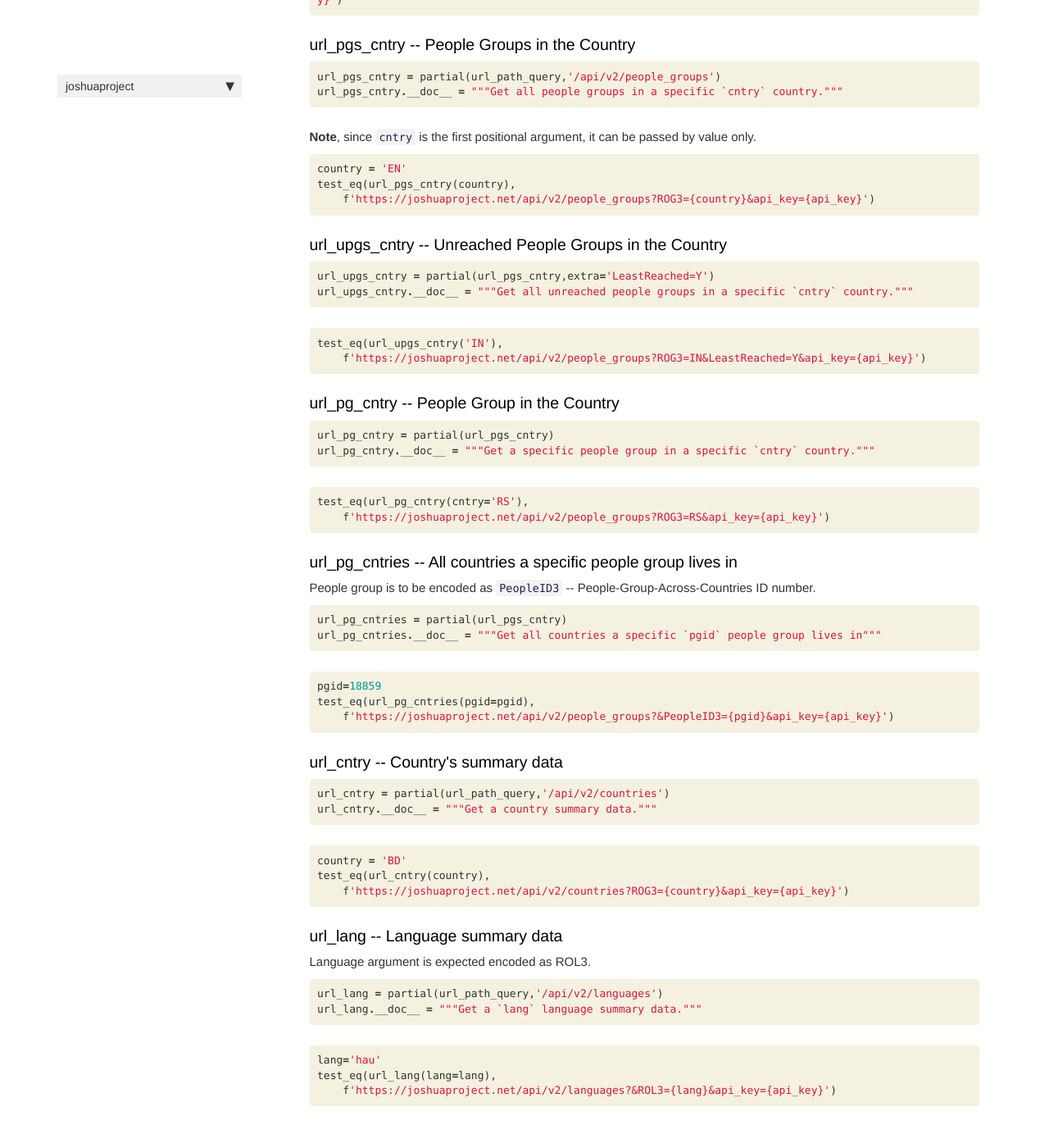
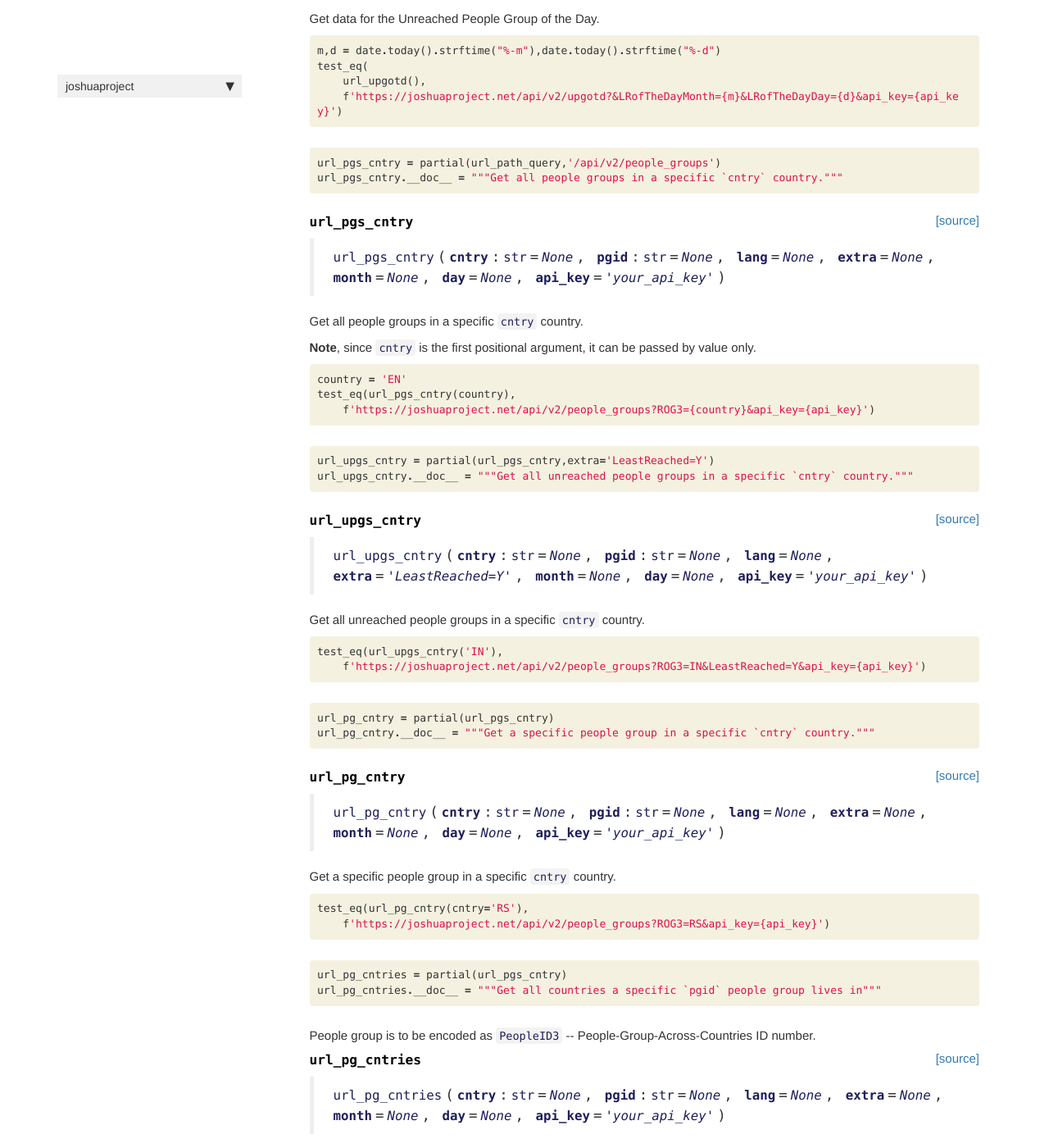
Before and after one commit to kdorichev/joshuaproject, a Jekyll site: the page built from docs/url.html, in a window 1280 px wide and 1400 px high, scrolled down 1253 px. Shown: the whole window at 82% size. Built offline with Jekyll 4.4.1, drawn with Linux system fonts in a browser that asks for light colours; nearby versions of some CDN libraries; comment, search, counter and statistics services are not loaded; some of the changed text lies outside the part shown.

Commit message:
show_doc for url module

```diff
--- a/docs/url.html
+++ b/docs/url.html
@@ -25,6 +25,19 @@ summary: "`url` module of the library. Functions related to URL construction"
 <div class="cell border-box-sizing code_cell rendered">
 
 </div>
+<div class="cell border-box-sizing code_cell rendered">
+<div class="input">
+
+<div class="inner_cell">
+    <div class="input_area">
+<div class=" highlight hl-ipython3"><pre><span></span><span class="kn">from</span> <span class="nn">nbdev.showdoc</span> <span class="k">import</span> <span class="o">*</span>
+</pre></div>
+
+    </div>
+</div>
+</div>
+
+</div>
 <div class="cell border-box-sizing text_cell rendered"><div class="inner_cell">
 <div class="text_cell_render border-box-sizing rendered_html">
 <h2 id="URL-Construction-Functions">URL Construction Functions<a class="anchor-link" href="#URL-Construction-Functions">&#182;</a></h2>
@@ -46,7 +59,7 @@ summary: "`url` module of the library. Functions related to URL construction"
 
 
 <div class="output_markdown rendered_html output_subarea ">
-<h3 id="url_path_query" class="doc_header"><code>url_path_query</code><a href="https://github.com/kdorichev/joshuaproject/tree/master/joshuaproject/url.py#L19" class="source_link" style="float:right">[source]</a></h3><blockquote><p><code>url_path_query</code>(<strong><code>path</code></strong>:<code>str</code>, <strong><code>cntry</code></strong>:<code>str</code>=<em><code>None</code></em>, <strong><code>pgid</code></strong>:<code>str</code>=<em><code>None</code></em>, <strong><code>lang</code></strong>=<em><code>None</code></em>, <strong><code>extra</code></strong>=<em><code>None</code></em>, <strong><code>month</code></strong>=<em><code>None</code></em>, <strong><code>day</code></strong>=<em><code>None</code></em>, <strong><code>api_key</code></strong>=<em><code>'your_api_key'</code></em>)</p>
+<h4 id="url_path_query" class="doc_header"><code>url_path_query</code><a href="https://github.com/kdorichev/joshuaproject/tree/master/joshuaproject/url.py#L19" class="source_link" style="float:right">[source]</a></h4><blockquote><p><code>url_path_query</code>(<strong><code>path</code></strong>:<code>str</code>, <strong><code>cntry</code></strong>:<code>str</code>=<em><code>None</code></em>, <strong><code>pgid</code></strong>:<code>str</code>=<em><code>None</code></em>, <strong><code>lang</code></strong>=<em><code>None</code></em>, <strong><code>extra</code></strong>=<em><code>None</code></em>, <strong><code>month</code></strong>=<em><code>None</code></em>, <strong><code>day</code></strong>=<em><code>None</code></em>, <strong><code>api_key</code></strong>=<em><code>'your_api_key'</code></em>)</p>
 </blockquote>
 <p>Builds and returns a string url to query <code>path</code> for <code>cntry</code>
 with optional <code>pgid</code>,<code>extra</code>,<code>month</code> and <code>day</code>.</p>
@@ -85,22 +98,37 @@ with optional <code>pgid</code>,<code>extra</code>,<code>month</code> and <code>
 </div>
 
 </div>
-<div class="cell border-box-sizing text_cell rendered"><div class="inner_cell">
-<div class="text_cell_render border-box-sizing rendered_html">
-<h3 id="url_upgotd----Unreached-People-Group-of-the-Day">url_upgotd -- Unreached People Group of the Day<a class="anchor-link" href="#url_upgotd----Unreached-People-Group-of-the-Day">&#182;</a></h3>
-</div>
-</div>
-</div>
 <div class="cell border-box-sizing code_cell rendered">
 <div class="input">
 
 <div class="inner_cell">
     <div class="input_area">
 <div class=" highlight hl-ipython3"><pre><span></span><span class="n">url_upgotd</span> <span class="o">=</span> <span class="n">partial</span><span class="p">(</span><span class="n">url_path_query</span><span class="p">,</span><span class="s1">&#39;/api/v2/upgotd&#39;</span><span class="p">)</span>
-<span class="n">url_upgotd</span><span class="o">.</span><span class="vm">__doc__</span> <span class="o">=</span> <span class="s2">&quot;&quot;&quot;Get data for the UPG of the day.&quot;&quot;&quot;</span>
+<span class="n">url_upgotd</span><span class="o">.</span><span class="vm">__doc__</span> <span class="o">=</span> <span class="s2">&quot;&quot;&quot;Get data for the Unreached People Group of the Day.&quot;&quot;&quot;</span>
 </pre></div>
 
     </div>
+</div>
+</div>
+
+</div>
+<div class="cell border-box-sizing code_cell rendered">
+
+<div class="output_wrapper">
+<div class="output">
+
+<div class="output_area">
+
+
+<div class="output_markdown rendered_html output_subarea ">
+<h4 id="url_upgotd" class="doc_header"><code>url_upgotd</code><a href="" class="source_link" style="float:right">[source]</a></h4><blockquote><p><code>url_upgotd</code>(<strong><code>cntry</code></strong>:<code>str</code>=<em><code>None</code></em>, <strong><code>pgid</code></strong>:<code>str</code>=<em><code>None</code></em>, <strong><code>lang</code></strong>=<em><code>None</code></em>, <strong><code>extra</code></strong>=<em><code>None</code></em>, <strong><code>month</code></strong>=<em><code>None</code></em>, <strong><code>day</code></strong>=<em><code>None</code></em>, <strong><code>api_key</code></strong>=<em><code>'your_api_key'</code></em>)</p>
+</blockquote>
+<p>Get data for the Unreached People Group of the Day.</p>
+
+</div>
+
+</div>
+
 </div>
 </div>
 
@@ -121,12 +149,6 @@ with optional <code>pgid</code>,<code>extra</code>,<code>month</code> and <code>
 </div>
 
 </div>
-<div class="cell border-box-sizing text_cell rendered"><div class="inner_cell">
-<div class="text_cell_render border-box-sizing rendered_html">
-<h3 id="url_pgs_cntry----People-Groups-in-the-Country">url_pgs_cntry -- People Groups in the Country<a class="anchor-link" href="#url_pgs_cntry----People-Groups-in-the-Country">&#182;</a></h3>
-</div>
-</div>
-</div>
 <div class="cell border-box-sizing code_cell rendered">
 <div class="input">
 
@@ -137,6 +159,27 @@ with optional <code>pgid</code>,<code>extra</code>,<code>month</code> and <code>
 </pre></div>
 
     </div>
+</div>
+</div>
+
+</div>
+<div class="cell border-box-sizing code_cell rendered">
+
+<div class="output_wrapper">
+<div class="output">
+
+<div class="output_area">
+
+
+<div class="output_markdown rendered_html output_subarea ">
+<h4 id="url_pgs_cntry" class="doc_header"><code>url_pgs_cntry</code><a href="" class="source_link" style="float:right">[source]</a></h4><blockquote><p><code>url_pgs_cntry</code>(<strong><code>cntry</code></strong>:<code>str</code>=<em><code>None</code></em>, <strong><code>pgid</code></strong>:<code>str</code>=<em><code>None</code></em>, <strong><code>lang</code></strong>=<em><code>None</code></em>, <strong><code>extra</code></strong>=<em><code>None</code></em>, <strong><code>month</code></strong>=<em><code>None</code></em>, <strong><code>day</code></strong>=<em><code>None</code></em>, <strong><code>api_key</code></strong>=<em><code>'your_api_key'</code></em>)</p>
+</blockquote>
+<p>Get all people groups in a specific <code>cntry</code> country.</p>
+
+</div>
+
+</div>
+
 </div>
 </div>
 
@@ -163,12 +206,6 @@ with optional <code>pgid</code>,<code>extra</code>,<code>month</code> and <code>
 </div>
 
 </div>
-<div class="cell border-box-sizing text_cell rendered"><div class="inner_cell">
-<div class="text_cell_render border-box-sizing rendered_html">
-<h3 id="url_upgs_cntry----Unreached-People-Groups-in-the-Country">url_upgs_cntry -- Unreached People Groups in the Country<a class="anchor-link" href="#url_upgs_cntry----Unreached-People-Groups-in-the-Country">&#182;</a></h3>
-</div>
-</div>
-</div>
 <div class="cell border-box-sizing code_cell rendered">
 <div class="input">
 
@@ -179,6 +216,27 @@ with optional <code>pgid</code>,<code>extra</code>,<code>month</code> and <code>
 </pre></div>
 
     </div>
+</div>
+</div>
+
+</div>
+<div class="cell border-box-sizing code_cell rendered">
+
+<div class="output_wrapper">
+<div class="output">
+
+<div class="output_area">
+
+
+<div class="output_markdown rendered_html output_subarea ">
+<h4 id="url_upgs_cntry" class="doc_header"><code>url_upgs_cntry</code><a href="" class="source_link" style="float:right">[source]</a></h4><blockquote><p><code>url_upgs_cntry</code>(<strong><code>cntry</code></strong>:<code>str</code>=<em><code>None</code></em>, <strong><code>pgid</code></strong>:<code>str</code>=<em><code>None</code></em>, <strong><code>lang</code></strong>=<em><code>None</code></em>, <strong><code>extra</code></strong>=<em><code>'LeastReached=Y'</code></em>, <strong><code>month</code></strong>=<em><code>None</code></em>, <strong><code>day</code></strong>=<em><code>None</code></em>, <strong><code>api_key</code></strong>=<em><code>'your_api_key'</code></em>)</p>
+</blockquote>
+<p>Get all unreached people groups in a specific <code>cntry</code> country.</p>
+
+</div>
+
+</div>
+
 </div>
 </div>
 
@@ -197,12 +255,6 @@ with optional <code>pgid</code>,<code>extra</code>,<code>month</code> and <code>
 </div>
 
 </div>
-<div class="cell border-box-sizing text_cell rendered"><div class="inner_cell">
-<div class="text_cell_render border-box-sizing rendered_html">
-<h3 id="url_pg_cntry----People-Group-in-the-Country">url_pg_cntry -- People Group in the Country<a class="anchor-link" href="#url_pg_cntry----People-Group-in-the-Country">&#182;</a></h3>
-</div>
-</div>
-</div>
 <div class="cell border-box-sizing code_cell rendered">
 <div class="input">
 
@@ -213,6 +265,27 @@ with optional <code>pgid</code>,<code>extra</code>,<code>month</code> and <code>
 </pre></div>
 
     </div>
+</div>
+</div>
+
+</div>
+<div class="cell border-box-sizing code_cell rendered">
+
+<div class="output_wrapper">
+<div class="output">
+
+<div class="output_area">
+
+
+<div class="output_markdown rendered_html output_subarea ">
+<h4 id="url_pg_cntry" class="doc_header"><code>url_pg_cntry</code><a href="" class="source_link" style="float:right">[source]</a></h4><blockquote><p><code>url_pg_cntry</code>(<strong><code>cntry</code></strong>:<code>str</code>=<em><code>None</code></em>, <strong><code>pgid</code></strong>:<code>str</code>=<em><code>None</code></em>, <strong><code>lang</code></strong>=<em><code>None</code></em>, <strong><code>extra</code></strong>=<em><code>None</code></em>, <strong><code>month</code></strong>=<em><code>None</code></em>, <strong><code>day</code></strong>=<em><code>None</code></em>, <strong><code>api_key</code></strong>=<em><code>'your_api_key'</code></em>)</p>
+</blockquote>
+<p>Get a specific people group in a specific <code>cntry</code> country.</p>
+
+</div>
+
+</div>
+
 </div>
 </div>
 
@@ -231,19 +304,6 @@ with optional <code>pgid</code>,<code>extra</code>,<code>month</code> and <code>
 </div>
 
 </div>
-<div class="cell border-box-sizing text_cell rendered"><div class="inner_cell">
-<div class="text_cell_render border-box-sizing rendered_html">
-<h3 id="url_pg_cntries----All-countries-a-specific-people-group-lives-in">url_pg_cntries -- All countries a specific people group lives in<a class="anchor-link" href="#url_pg_cntries----All-countries-a-specific-people-group-lives-in">&#182;</a></h3>
-</div>
-</div>
-</div>
-<div class="cell border-box-sizing text_cell rendered"><div class="inner_cell">
-<div class="text_cell_render border-box-sizing rendered_html">
-<p>People group is to be encoded as <code>PeopleID3</code> -- People-Group-Across-Countries ID number.</p>
-
-</div>
-</div>
-</div>
 <div class="cell border-box-sizing code_cell rendered">
 <div class="input">
 
@@ -254,6 +314,34 @@ with optional <code>pgid</code>,<code>extra</code>,<code>month</code> and <code>
 </pre></div>
 
     </div>
+</div>
+</div>
+
+</div>
+<div class="cell border-box-sizing text_cell rendered"><div class="inner_cell">
+<div class="text_cell_render border-box-sizing rendered_html">
+<p>People group is to be encoded as <code>PeopleID3</code> -- People-Group-Across-Countries ID number.</p>
+
+</div>
+</div>
+</div>
+<div class="cell border-box-sizing code_cell rendered">
+
+<div class="output_wrapper">
+<div class="output">
+
+<div class="output_area">
+
+
+<div class="output_markdown rendered_html output_subarea ">
+<h4 id="url_pg_cntries" class="doc_header"><code>url_pg_cntries</code><a href="" class="source_link" style="float:right">[source]</a></h4><blockquote><p><code>url_pg_cntries</code>(<strong><code>cntry</code></strong>:<code>str</code>=<em><code>None</code></em>, <strong><code>pgid</code></strong>:<code>str</code>=<em><code>None</code></em>, <strong><code>lang</code></strong>=<em><code>None</code></em>, <strong><code>extra</code></strong>=<em><code>None</code></em>, <strong><code>month</code></strong>=<em><code>None</code></em>, <strong><code>day</code></strong>=<em><code>None</code></em>, <strong><code>api_key</code></strong>=<em><code>'your_api_key'</code></em>)</p>
+</blockquote>
+<p>Get all countries a specific <code>pgid</code> people group lives in</p>
+
+</div>
+
+</div>
+
 </div>
 </div>
 
@@ -273,12 +361,6 @@ with optional <code>pgid</code>,<code>extra</code>,<code>month</code> and <code>
 </div>
 
 </div>
-<div class="cell border-box-sizing text_cell rendered"><div class="inner_cell">
-<div class="text_cell_render border-box-sizing rendered_html">
-<h3 id="url_cntry----Country's-summary-data">url_cntry -- Country's summary data<a class="anchor-link" href="#url_cntry----Country's-summary-data">&#182;</a></h3>
-</div>
-</div>
-</div>
 <div class="cell border-box-sizing code_cell rendered">
 <div class="input">
 
@@ -289,6 +371,27 @@ with optional <code>pgid</code>,<code>extra</code>,<code>month</code> and <code>
 </pre></div>
 
     </div>
+</div>
+</div>
+
+</div>
+<div class="cell border-box-sizing code_cell rendered">
+
+<div class="output_wrapper">
+<div class="output">
+
+<div class="output_area">
+
+
+<div class="output_markdown rendered_html output_subarea ">
+<h4 id="url_cntry" class="doc_header"><code>url_cntry</code><a href="" class="source_link" style="float:right">[source]</a></h4><blockquote><p><code>url_cntry</code>(<strong><code>cntry</code></strong>:<code>str</code>=<em><code>None</code></em>, <strong><code>pgid</code></strong>:<code>str</code>=<em><code>None</code></em>, <strong><code>lang</code></strong>=<em><code>None</code></em>, <strong><code>extra</code></strong>=<em><code>None</code></em>, <strong><code>month</code></strong>=<em><code>None</code></em>, <strong><code>day</code></strong>=<em><code>None</code></em>, <strong><code>api_key</code></strong>=<em><code>'your_api_key'</code></em>)</p>
+</blockquote>
+<p>Get a country summary data.</p>
+
+</div>
+
+</div>
+
 </div>
 </div>
 
@@ -308,11 +411,19 @@ with optional <code>pgid</code>,<code>extra</code>,<code>month</code> and <code>
 </div>
 
 </div>
-<div class="cell border-box-sizing text_cell rendered"><div class="inner_cell">
-<div class="text_cell_render border-box-sizing rendered_html">
-<h3 id="url_lang----Language-summary-data">url_lang -- Language summary data<a class="anchor-link" href="#url_lang----Language-summary-data">&#182;</a></h3>
+<div class="cell border-box-sizing code_cell rendered">
+<div class="input">
+
+<div class="inner_cell">
+    <div class="input_area">
+<div class=" highlight hl-ipython3"><pre><span></span><span class="n">url_lang</span> <span class="o">=</span> <span class="n">partial</span><span class="p">(</span><span class="n">url_path_query</span><span class="p">,</span><span class="s1">&#39;/api/v2/languages&#39;</span><span class="p">)</span>
+<span class="n">url_lang</span><span class="o">.</span><span class="vm">__doc__</span> <span class="o">=</span> <span class="s2">&quot;&quot;&quot;Get summary data for `lang` language.&quot;&quot;&quot;</span>
+</pre></div>
+
+    </div>
 </div>
 </div>
+
 </div>
 <div class="cell border-box-sizing text_cell rendered"><div class="inner_cell">
 <div class="text_cell_render border-box-sizing rendered_html">
@@ -322,17 +433,6 @@ with optional <code>pgid</code>,<code>extra</code>,<code>month</code> and <code>
 </div>
 </div>
 <div class="cell border-box-sizing code_cell rendered">
-<div class="input">
-
-<div class="inner_cell">
-    <div class="input_area">
-<div class=" highlight hl-ipython3"><pre><span></span><span class="n">url_lang</span> <span class="o">=</span> <span class="n">partial</span><span class="p">(</span><span class="n">url_path_query</span><span class="p">,</span><span class="s1">&#39;/api/v2/languages&#39;</span><span class="p">)</span>
-<span class="n">url_lang</span><span class="o">.</span><span class="vm">__doc__</span> <span class="o">=</span> <span class="s2">&quot;&quot;&quot;Get a `lang` language summary data.&quot;&quot;&quot;</span>
-</pre></div>
-
-    </div>
-</div>
-</div>
 
 </div>
 <div class="cell border-box-sizing code_cell rendered">
--- a/joshuaproject/url.py
+++ b/joshuaproject/url.py
@@ -37,7 +37,7 @@ def url_path_query(path:str,cntry:str=None,pgid:str=None,lang=None,extra=None,mo
 
 # Cell
 url_upgotd = partial(url_path_query,'/api/v2/upgotd')
-url_upgotd.__doc__ = """Get data for the UPG of the day."""
+url_upgotd.__doc__ = """Get data for the Unreached People Group of the Day."""
 
 # Cell
 url_pgs_cntry = partial(url_path_query,'/api/v2/people_groups')
```
Also changed, not shown: docs/countrycodes.html (+75 -47 lines), 2 other files.
